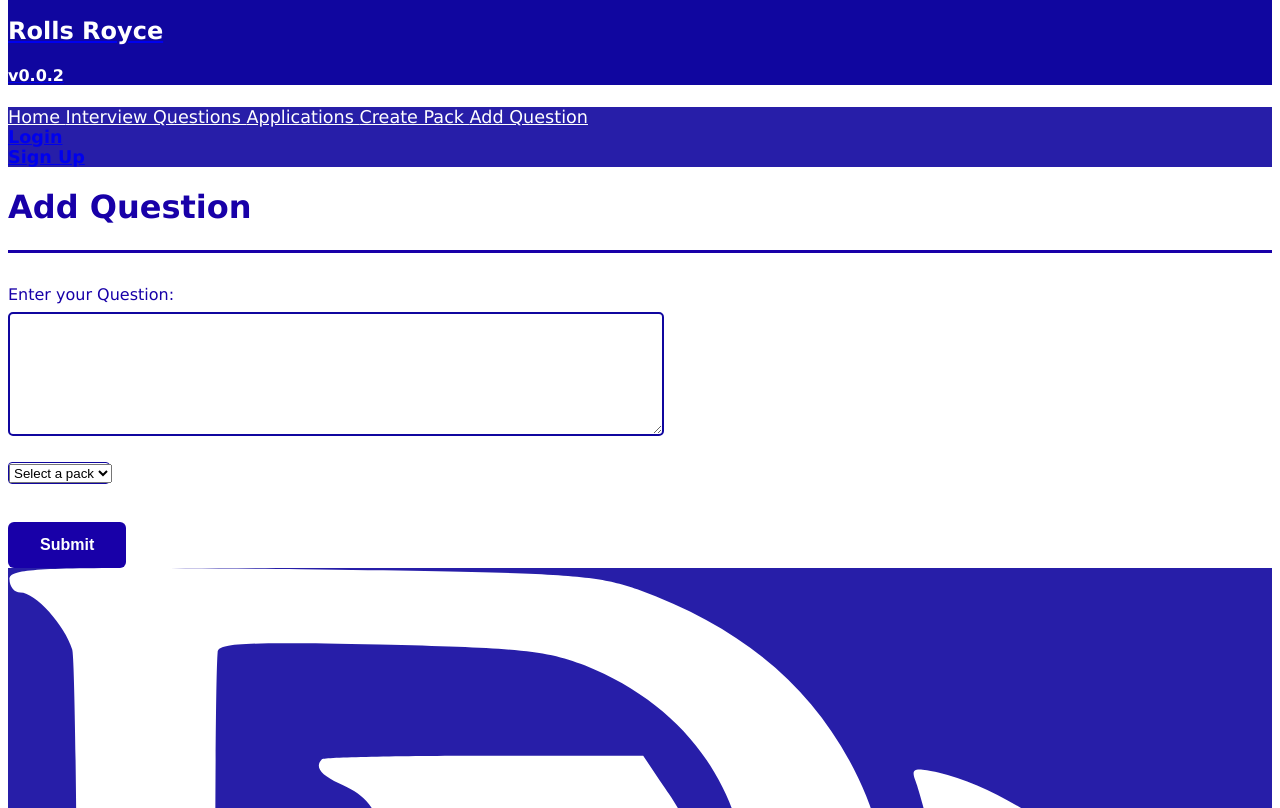
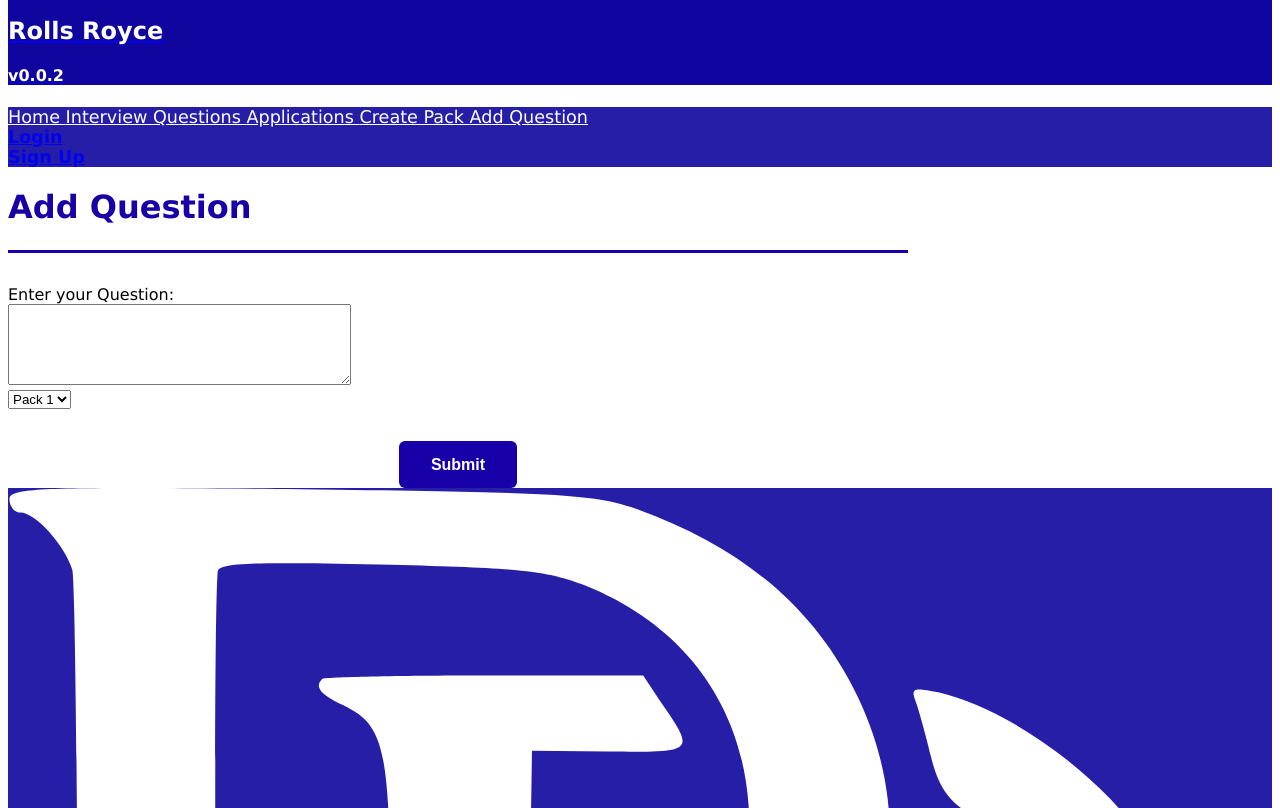
Before and after one commit to RRTLevel/assessment_centre, a Django app: page /add_questions/ in a window 1280 px wide. Shown: the part 1527-2335 px from the top of the page. Run offline with Django 3.2, Linux system fonts and the light colour scheme; some libraries are stand-ins or nearby versions.

Commit message:
changing add questions to be a forms.py

```diff
--- a/app/app_src/forms.py
+++ b/app/app_src/forms.py
@@ -158,3 +158,26 @@ class ApplicantForm(forms.ModelForm):
                 "placeholder": "Answer 3"
             }),
         }
+
+class QuestionForm(forms.Form):
+    question = forms.CharField(
+        label="Enter your Question:",
+        widget=forms.Textarea(
+            attrs={
+                "class": "textarea",
+                "rows": 5,
+            }
+        )
+    )
+
+    PACK_CHOICES = [
+        ("Pack 1", "Pack 1"),
+        ("Pack 2", "Pack 2"),
+        ("Pack 3", "Pack 3"),
+    ]
+
+    pack = forms.ChoiceField(
+        choices=PACK_CHOICES,
+        widget=forms.Select(attrs={"class": ""}),
+        label=""
+    )
--- a/app/app_src/templates/add_questions/add_questions.html
+++ b/app/app_src/templates/add_questions/add_questions.html
@@ -1,119 +1,43 @@
-<!DOCTYPE html>
+{% extends "base.html" %}
 
-<html>
-<head>
-    <title>Add Questions</title>
+{% block content %}
 
-    {% load static %}
+<main class="section">
+    <div class="container interview-container">
 
-    <meta charset="utf-8">
+        <div class="interview-header">
+            <h1 class="title interview-title">
+                Add Question
+            </h1>
+        </div>
 
-    <link rel="stylesheet" href="{% static 'bulma/css/style.min.css' %}">
-    <script src="{% static 'admin/js/vendor/jquery/jquery.min.js' %}"></script>
+        <form method="post">
+            {% csrf_token %}
 
-    <link rel="icon" type="image/png" sizes="32x32" href="{% static 'images/favicon-32x32.png' %}">
-    <link rel="icon" type="image/png" sizes="16x16" href="{% static 'images/favicon-16x16.png' %}">
+            <div class="field">
+                {{ form.question.label_tag }}
 
-    <link rel="stylesheet" href="{% static 'css/styles.css' %}">
-
-</head>
-
-<body>
-
-   <!-- {% include 'includes/non_production_banner.html' %} -->
-
-    <header>
-        {% include 'includes/title.html' %}
-        {% include 'includes/nav.html' %}
-    </header>
-
-    <main class="section">
-
-        <div >
-
-            {% block content %}
-
-            <div class = "interview-header">
-                <h1 class="title interview-title">Add Question
-                </h1>
+                <div class="control">
+                    {{ form.question }}
+                </div>
             </div>
 
-
-            <div class = "interview-title">
-                <label for="enter-question">Enter your Question:
-
-                </label><br>
+            <div class="field">
+                <div class="control">
+                    <div class="select">
+                        {{ form.pack }}
+                    </div>
+                </div>
             </div>
 
-
-            <div>
-                <textarea id="enter-question" name="enter-question">
-
-                </textarea>
-
-                <style>
-                textarea {
-                    width: 50%;
-                    height: 100px;
-                    padding: 10px;
-                    font-size: 16px;
-                    resize: vertical;
-                    color: #10069f;
-                    border-color: #10069f;
-                    border-width: 2px;
-                    border-radius: 5px;
-                }
-                </style><br>
-
-            </div>
-
-
-
-
-            <div>
-                <h1> </h1>
-            </div>
-
-            <style>
-                .dropdown {
-                width: 100px;
-                padding: 0px;
-                font-size: 16px;
-                border: 2px solid #10069f;
-                border-radius: 4px;
-                background-color: rgba(255, 255, 255, 0.363);
-                color: #333;
-                cursor: pointer;
-                outline: none;
-                transition: 0.3s ease;
-                border-width: 1px;
-                }
-            </style>
-
-            <div class = "dropdown" >
-                <select id="packs" name="packs">
-                <option value="" selected disabled>Select a pack</option>
-                <option value="Pack 1">Pack 1</option>
-                <option value="Pack 2">Pack 2</option>
-                <option value="Pack 3">Pack 3</option>
-                </select>
-
-            </div><br><br>
-
-            <div class="add-question-btn">
-                <button class = "submit-btn">
+            <div class="submit-section">
+                <button type="submit" class="submit-btn">
                     Submit
                 </button>
             </div>
+        </form>
 
-            {% endblock %}
+    </div>
+</main>
 
-        </div>
-
-    </main>
-
-    {% include 'includes/footer.html' %}
-
-</body>
-
-</html>
+{% endblock %}
--- a/app/app_src/urls.py
+++ b/app/app_src/urls.py
@@ -10,7 +10,7 @@ urlpatterns = [
     path('userprofile/', views.userprofileView.as_view(), name='userprofile'),
     path('documentation/', views.documentationView, name='documentation'),
     path('interview/', interview, name = "interview"),
-    path('add_questions/', views.add_questions, name="add_questions"),
+    path('add_questions/', views.add_question, name="add_questions"),
 
     path("signup/", views.SignUpView.as_view(), name="signup"),
 
--- a/app/app_src/views.py
+++ b/app/app_src/views.py
@@ -16,29 +16,9 @@ from django.contrib.messages.views import SuccessMessageMixin
 from .forms import AddNoteForm, DomainUserCreationForm, PackForm, ApplicantForm, CategoryForm
 from .models import Note, Pack, QuestionTable, Application
 
-from .forms import AddNoteForm, DomainUserCreationForm, PackForm, ApplicantForm, CategoryForm
-from .models import Note, Pack, QuestionTable, Application
-
-
-from .forms import AddNoteForm, DomainUserCreationForm
-from .models import Note
-from .forms import PackForm
-from .models import Pack
-from .models import QuestionTable
-from .forms import ApplicantForm
-from .models import Application
-
-from django.contrib.auth import logout
-from django.contrib.auth.mixins import LoginRequiredMixin
-from django.contrib import messages
-from django.shortcuts import redirect
-from django.views import View
 from django.contrib.auth.views import LoginView
 
-
-from .forms import AddNoteForm, DomainUserCreationForm, PackForm, ApplicantForm, CategoryForm
-from .models import Note, Pack, QuestionTable, Application
-
+from .forms import QuestionForm
 
 
 logger = logging.getLogger("")
@@ -222,8 +202,17 @@ def applicant_form(request, pack_id):
         }
     )
 
-def add_questions(request):
-    return render(request, "add_questions/add_questions.html")
+def add_question(request):
+    form = QuestionForm()
+
+    if request.method == "POST":
+        form = QuestionForm(request.POST)
+
+        if form.is_valid():
+            question = form.cleaned_data["question"]
+            pack = form.cleaned_data["pack"]
+
+    return render(request, "add_questions/add_questions.html", {"form": form})
 
 @login_required(login_url='/login')
 def application_review(request):
```
